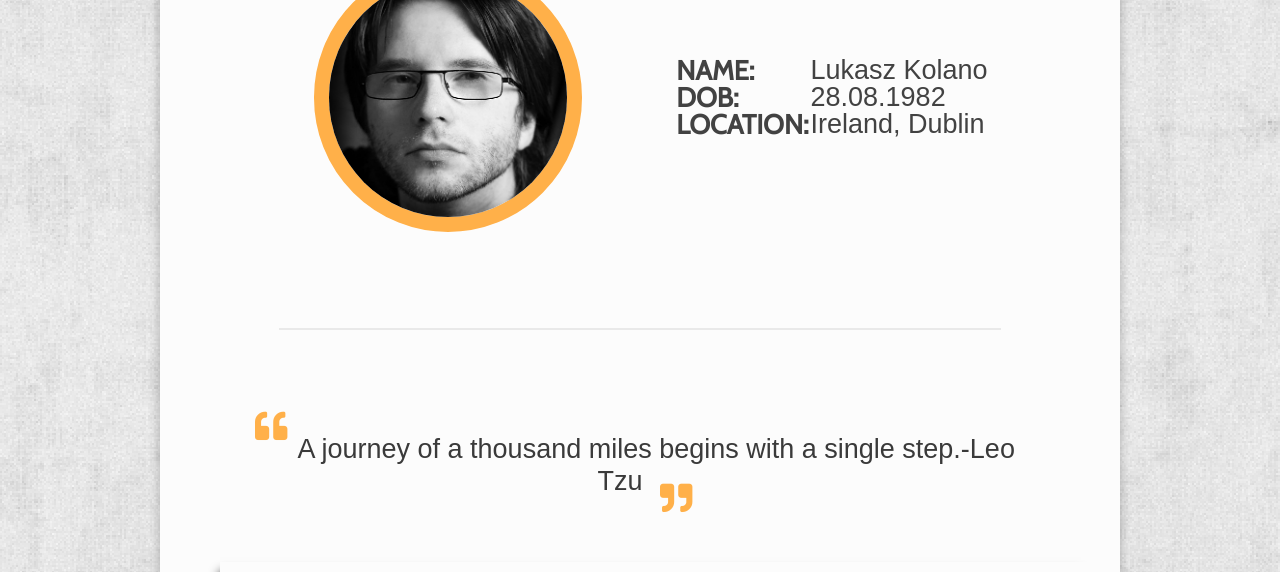
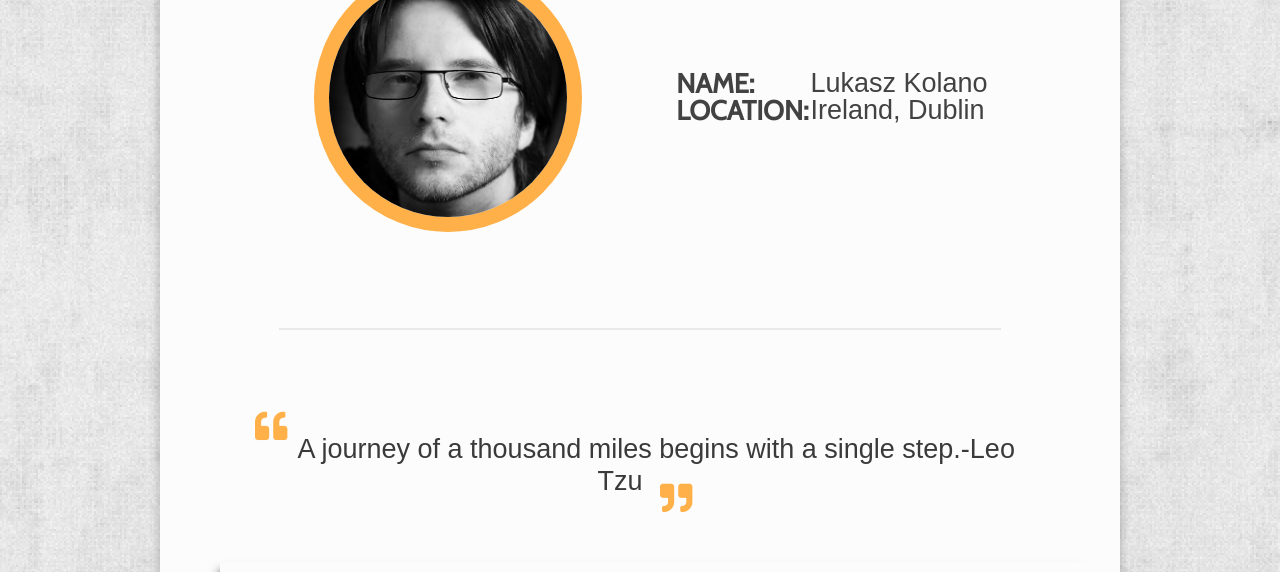
Before and after one commit to kollk82/First-project, a plain HTML site: page portfolio.html in a window 1280 px wide. Shown: the part 213-785 px from the top of the page. Drawn offline with Linux system fonts and the light colour scheme; files whose address does not match are found by name; a web font is replaced by a local one.

Commit message:
Add files via upload

```diff
--- a/portfolio.html
+++ b/portfolio.html
@@ -42,10 +42,6 @@
                         <tr>
                             <th>Name:</th>
                             <td>Lukasz Kolano</td>
-                        </tr>
-                        <tr>
-                            <th>DOB:</th>
-                            <td>28.08.1982</td>
                         </tr>
                         <tr>
                             <th>Location:</th>
```
